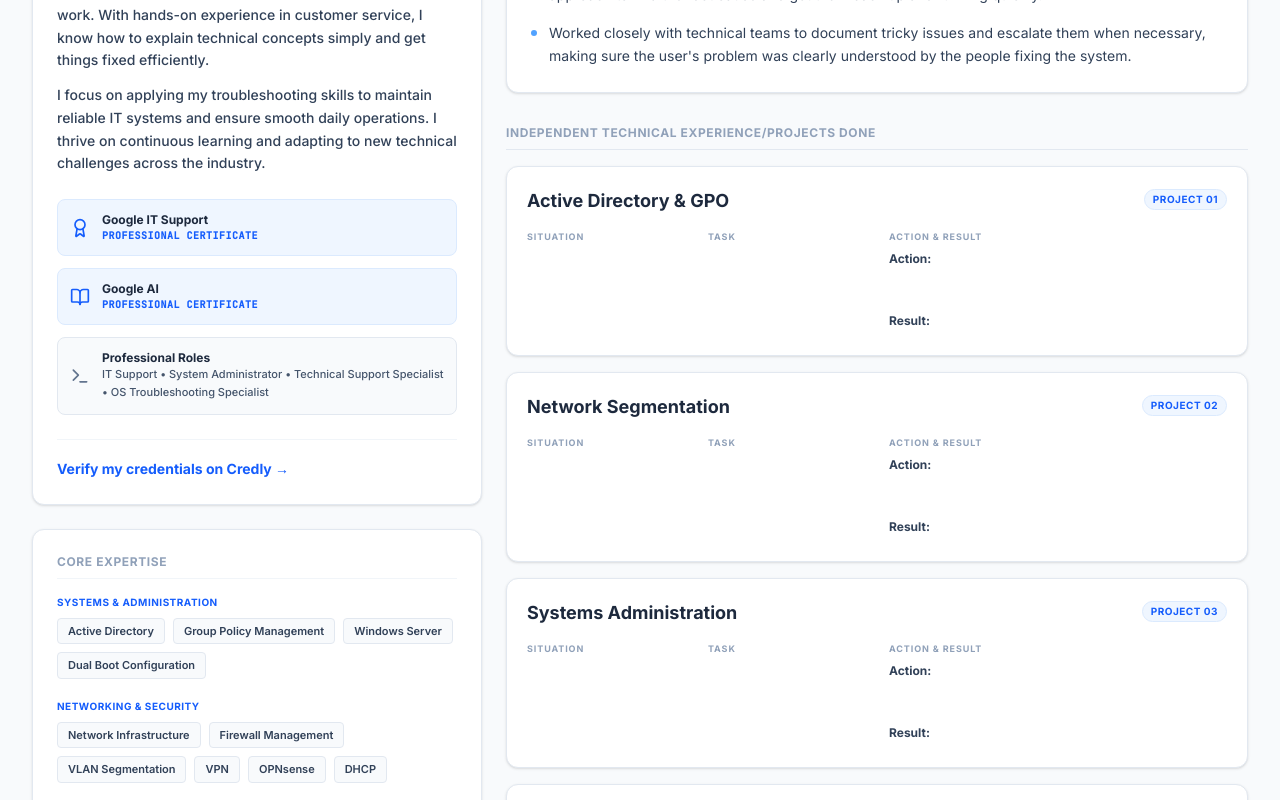
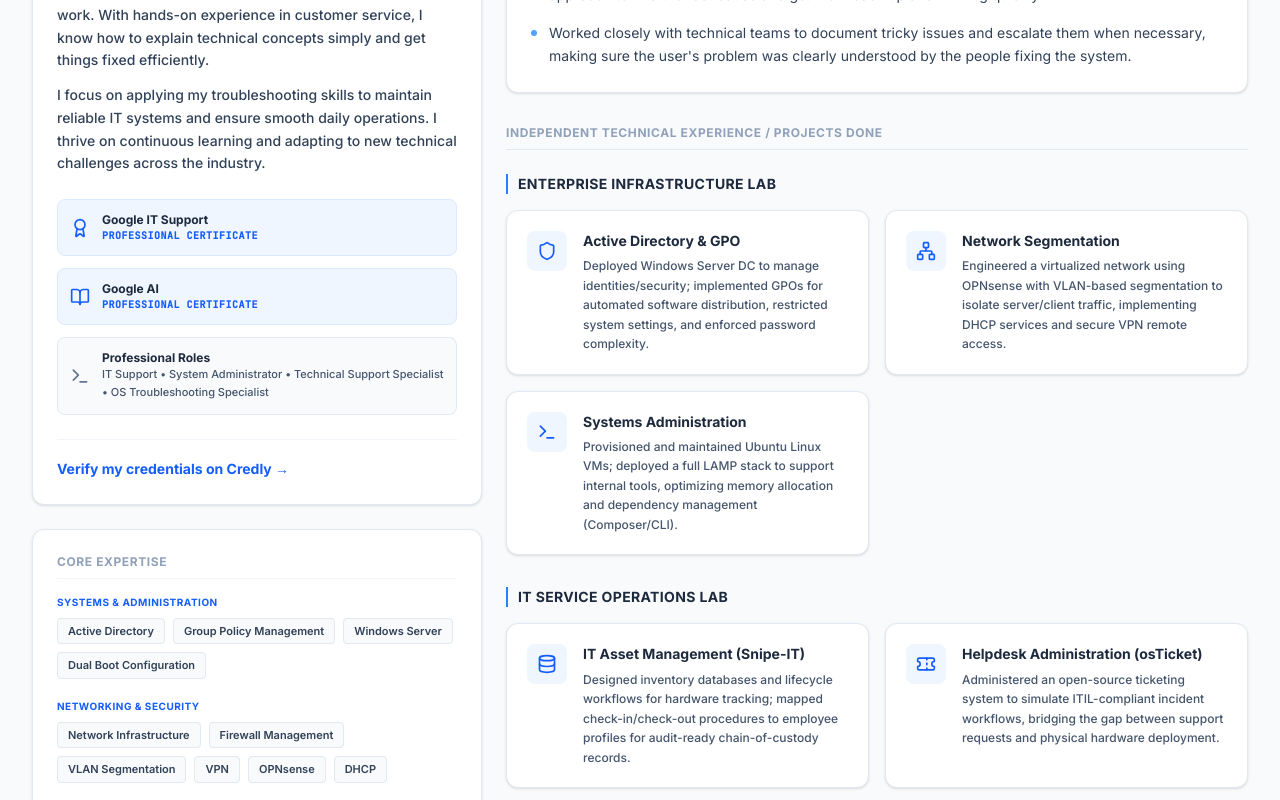
Before and after one commit to sanxicson/Sanxicson.github.io, a React (Vite) app: page / in a window 1280 px wide. Shown: the part 620-1420 px from the top of the page. Built offline with nearby package versions, Linux system fonts and the light colour scheme.

Commit message:
Update Projects.tsx

```diff
--- a/src/components/Projects.tsx
+++ b/src/components/Projects.tsx
@@ -1,61 +1,49 @@
 import { projects } from "../data";
 
 export function Projects() {
+  // Group projects by category
+  const categories = Array.from(new Set(projects.map((p) => p.category)));
+
   return (
-    <section id="projects" className="flex flex-col h-full">
-      <div className="flex justify-between items-end mb-4">
+    <section id="projects" className="flex flex-col gap-6">
+      <div className="flex justify-between items-end">
         <h3 className="text-xs font-bold uppercase text-slate-400 border-b border-slate-200 pb-2 w-full tracking-wider">
-          INDEPENDENT TECHNICAL EXPERIENCE/PROJECTS DONE
+          INDEPENDENT TECHNICAL EXPERIENCE / PROJECTS DONE
         </h3>
       </div>
 
-      <div className="flex flex-col gap-4">
-        {projects.map((project, index) => {
+      <div className="space-y-8">
+        {categories.map((category) => {
+          const catProjects = projects.filter((p) => p.category === category);
+          return (
+            <div key={category} className="space-y-4">
+              <h4 className="text-sm font-bold text-slate-800 border-l-2 border-blue-500 pl-2.5 tracking-wide uppercase">
+                {category}
+              </h4>
+              <div className="grid grid-cols-1 md:grid-cols-2 gap-4">
+                {catProjects.map((project) => {
+                  const Icon = project.icon;
                   return (
                     <article
                       key={project.title}
-              className="bg-white border border-slate-200 rounded-xl p-5 shadow-sm hover:border-blue-400 flex flex-col transition-colors group"
+                      className="bg-white border border-slate-200 rounded-xl p-5 shadow-sm hover:border-blue-400 flex gap-4 transition-all group duration-200 hover:shadow-md"
                     >
-              <div className="flex justify-between items-start mb-4">
-                <h4 className="font-bold text-slate-800 text-lg pr-4">
+                      <div className="p-2.5 bg-blue-50 rounded-lg h-fit shrink-0 group-hover:bg-blue-100 transition-colors">
+                        <Icon className="w-5 h-5 text-blue-600" />
+                      </div>
+                      <div className="space-y-1.5">
+                        <h5 className="font-bold text-slate-800 text-sm leading-snug group-hover:text-blue-600 transition-colors">
                           {project.title}
-                </h4>
-                <span className="text-[10px] bg-blue-50 text-blue-600 font-bold px-2 py-0.5 rounded-full border border-blue-100 shrink-0 mt-0.5 tracking-wider">
-                  PROJECT 0{index + 1}
-                </span>
-              </div>
-
-              <div className="grid grid-cols-1 md:grid-cols-4 gap-4 md:gap-6 text-xs">
-                <div className="md:col-span-1">
-                  <p className="text-slate-400 font-bold uppercase mb-1.5 text-[9px] tracking-widest">
-                    Situation
-                  </p>
-                  <p className="text-slate-700 font-medium">
-                    {project.situation}
+                        </h5>
+                        <p className="text-xs text-slate-600 leading-relaxed font-medium">
+                          {project.description}
                         </p>
                       </div>
-                <div className="md:col-span-1">
-                  <p className="text-slate-400 font-bold uppercase mb-1.5 text-[9px] tracking-widest">
-                    Task
-                  </p>
-                  <p className="text-slate-700 font-medium">
-                    {project.task}
-                  </p>
-                </div>
-                <div className="md:col-span-2">
-                  <p className="text-slate-400 font-bold uppercase mb-1.5 text-[9px] tracking-widest">
-                    Action & Result
-                  </p>
-                  <p className="text-slate-600 italic leading-relaxed">
-                    <span className="font-bold text-slate-700 not-italic block mb-1">Action:</span>
-                    {project.action}
-                    <br/><br/>
-                    <span className="font-bold text-slate-700 not-italic block mb-1">Result:</span>
-                    {project.result}
-                  </p>
+                    </article>
+                  );
+                })}
               </div>
             </div>
-            </article>
           );
         })}
       </div>
```
Lines whose indentation alone changed are shown as unchanged.
